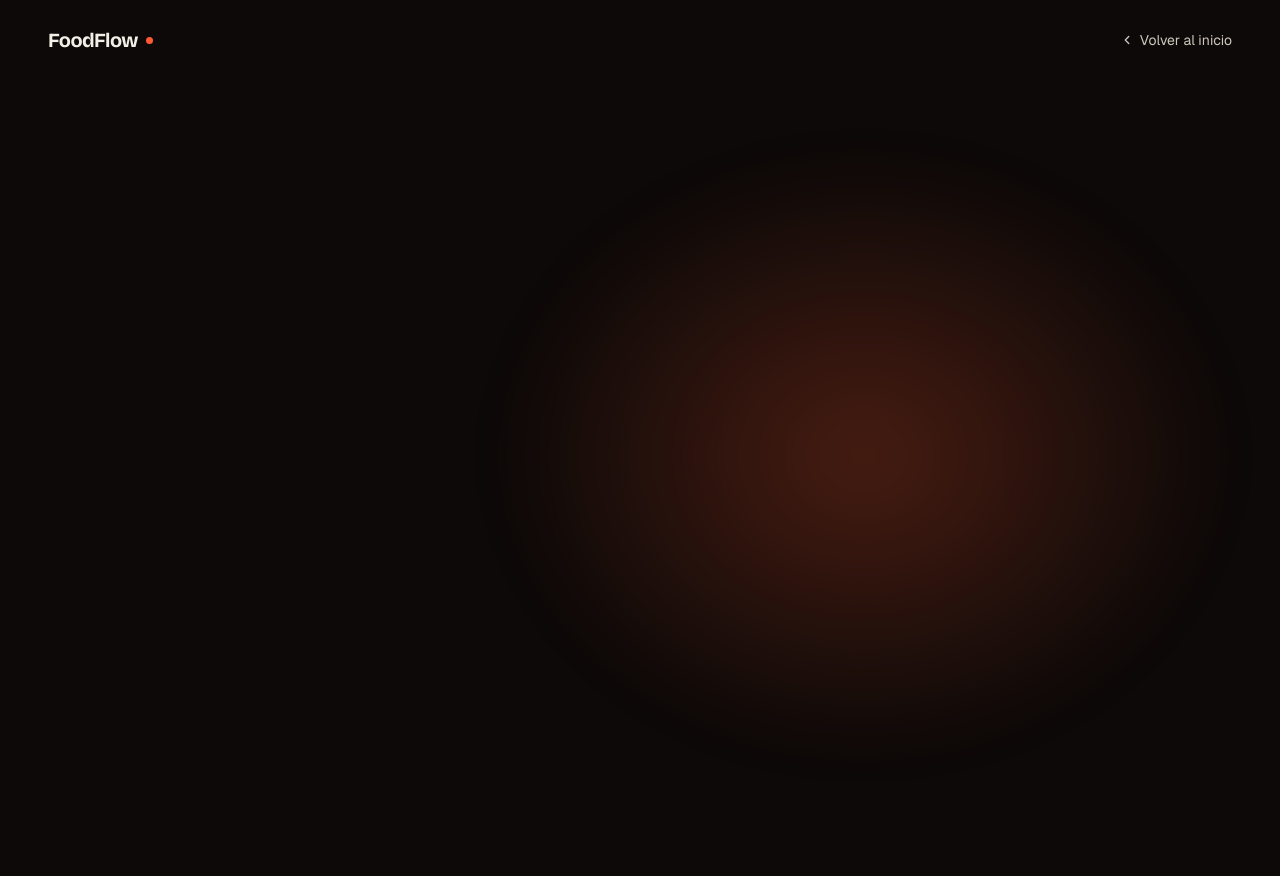
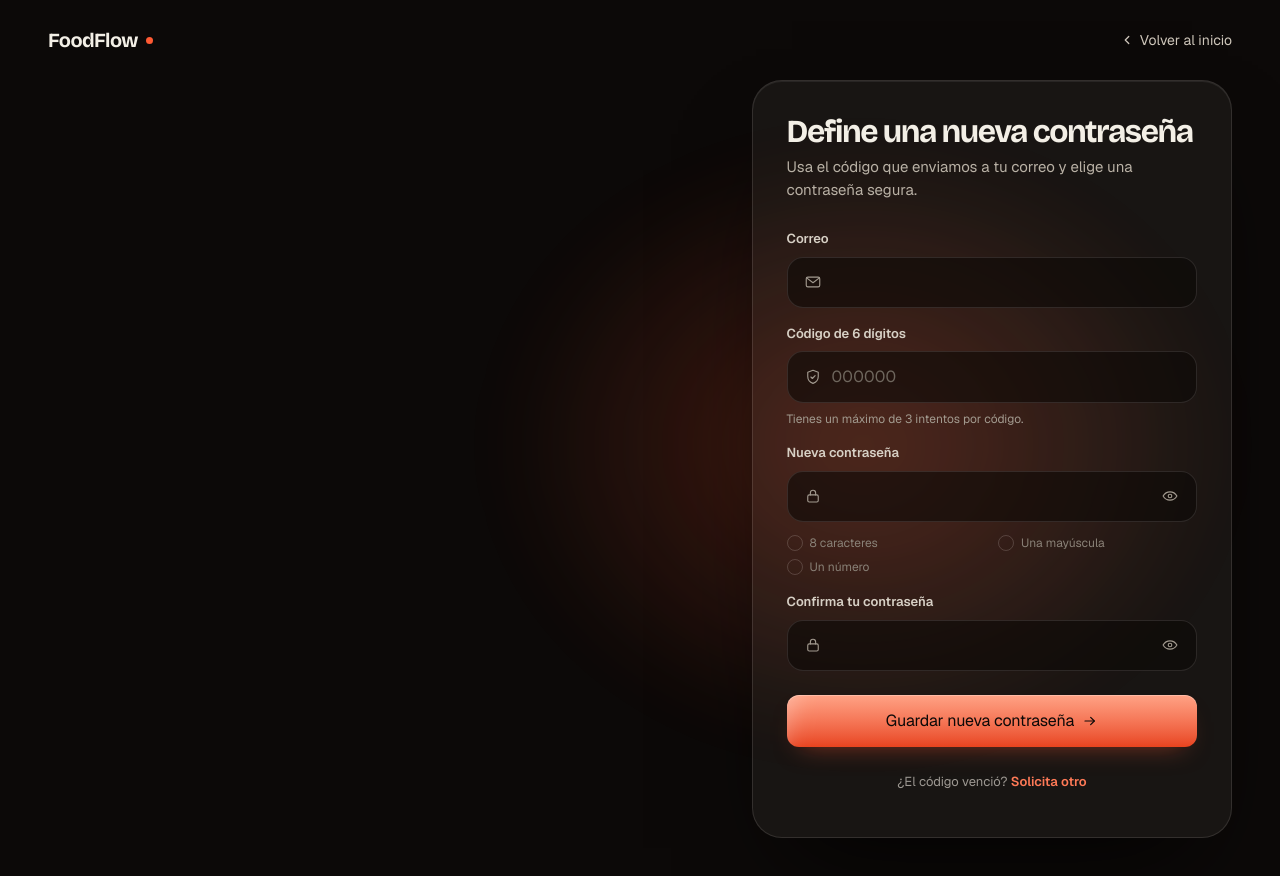
Before and after one commit to AdonysPe/FoodFlow, a Next.js app: page /reset-password in a window 1280 px wide. Shown: the top 876 px of the page. Built offline with nearby package versions, Linux system fonts and the light colour scheme; no server answers.

Commit message:
Refresh shared authentication controls

```diff
--- a/components/auth/AuthForm.tsx
+++ b/components/auth/AuthForm.tsx
@@ -2,37 +2,65 @@
 
 import type { InputHTMLAttributes, ReactNode } from "react";
 import { useId, useState } from "react";
-import { AnimatePresence, m } from "framer-motion";
-import { IconCheck, IconEye, IconEyeOff } from "@/components/ui/Icons";
+import { IconArrowRight, IconCheck, IconEye, IconEyeOff } from "@/components/ui/Icons";
 
-export function AuthCard({ title, description, children, footer }: { title: string; description?: string; children: ReactNode; footer?: ReactNode }) {
+/*
+ * The pieces of every auth form, design B ("Noche"): the glass card, the
+ * fields, the checkboxes, the alert and the button. Styles are the `lb-lg-*`
+ * rules at the end of globals.css; the frame around them is AuthPageShell.
+ */
+
+export function AuthCard({
+  title,
+  description,
+  children,
+  footer,
+  shake,
+  onShakeEnd,
+}: {
+  title: string;
+  description?: string;
+  children: ReactNode;
+  footer?: ReactNode;
+  shake?: boolean;
+  onShakeEnd?: () => void;
+}) {
   return (
-    <m.section initial={{ opacity: 0, y: 22, filter: "blur(10px)" }} animate={{ opacity: 1, y: 0, filter: "blur(0px)" }} transition={{ duration: 0.55, ease: [0.16, 1, 0.3, 1] }} className="auth-card relative overflow-hidden rounded-2xl p-6 shadow-panel sm:p-9">
-      <div aria-hidden className="absolute inset-x-8 top-0 h-px hairline-top opacity-80" />
-      <div className="relative">
-        <h1 className="max-w-[18ch] font-display text-[clamp(1.75rem,5vw,2.2rem)] font-bold leading-[1.08] tracking-[-0.035em] text-fg">{title}</h1>
-        {description ? <p className="mt-3 max-w-[44ch] text-[14px] leading-6 text-muted">{description}</p> : null}
-        {children}
-        {footer ? <div className="mt-7 border-t border-fg/[0.07] pt-5">{footer}</div> : null}
+    <section className={`lb-lg-card${shake ? " shake" : ""}`} onAnimationEnd={(event) => event.animationName.includes("shake") && onShakeEnd?.()}>
+      <div style={{ display: "flex", flexDirection: "column", gap: 8 }}>
+        <h1 className="lb-lg-card-title">{title}</h1>
+        {description ? <p className="lb-lg-desc">{description}</p> : null}
       </div>
-    </m.section>
+      {children}
+      {footer ? <p className="lb-lg-foot">{footer}</p> : null}
+    </section>
   );
 }
 
-type AuthFieldProps = Omit<InputHTMLAttributes<HTMLInputElement>, "className"> & { label: string; icon?: ReactNode; labelAction?: ReactNode; endAction?: ReactNode; hint?: string };
+type AuthFieldProps = Omit<InputHTMLAttributes<HTMLInputElement>, "className"> & {
+  label: string;
+  icon?: ReactNode;
+  labelAction?: ReactNode;
+  endAction?: ReactNode;
+  hint?: string;
+  invalid?: boolean;
+};
 
-export function AuthField({ label, icon, labelAction, endAction, hint, id, ...inputProps }: AuthFieldProps) {
+export function AuthField({ label, icon, labelAction, endAction, hint, invalid, id, ...inputProps }: AuthFieldProps) {
   const generatedId = useId();
   const inputId = id ?? generatedId;
   return (
-    <div>
-      <div className="mb-2 flex items-center justify-between gap-4"><label htmlFor={inputId} className="text-[13px] font-semibold text-fg/75">{label}</label>{labelAction}</div>
-      <div className="group relative">
-        {icon ? <span className="pointer-events-none absolute inset-y-0 left-0 grid w-11 place-items-center text-faint transition-colors group-focus-within:text-accent-icon">{icon}</span> : null}
-        <input id={inputId} className={`h-12 w-full rounded-xl border border-fg/[0.1] bg-fg/[0.035] text-[15px] text-fg caret-accent-400 outline-none transition-[border-color,background-color,box-shadow] duration-200 placeholder:text-faint hover:border-fg/[0.16] focus:border-accent-400/55 focus:bg-fg/[0.055] focus:ring-4 focus:ring-accent-400/10 disabled:cursor-not-allowed disabled:opacity-55 ${icon ? "pl-11" : "pl-4"} ${endAction ? "pr-12" : "pr-4"}`} {...inputProps} />
-        {endAction ? <span className="absolute inset-y-0 right-0 grid w-12 place-items-center">{endAction}</span> : null}
+    <div className="lb-lg-field">
+      <div style={{ display: "flex", justifyContent: "space-between", alignItems: "baseline", gap: 12 }}>
+        <label htmlFor={inputId}>{label}</label>
+        {labelAction}
       </div>
-      {hint ? <p className="mt-1.5 text-[12px] leading-5 text-faint">{hint}</p> : null}
+      <div className={`lb-lg-input${endAction ? " lb-lg-input--end" : ""}${invalid ? " is-bad" : ""}`}>
+        {icon}
+        <input id={inputId} aria-invalid={invalid ? true : undefined} {...inputProps} />
+        {endAction}
+      </div>
+      {hint ? <span className="lb-lg-hint">{hint}</span> : null}
     </div>
   );
 }
@@ -41,12 +69,35 @@ type PasswordFieldProps = Omit<AuthFieldProps, "type" | "endAction">;
 
 export function PasswordField(props: PasswordFieldProps) {
   const [visible, setVisible] = useState(false);
-  return <AuthField {...props} type={visible ? "text" : "password"} endAction={<button type="button" onClick={() => setVisible((current) => !current)} className="grid h-10 w-10 place-items-center rounded-lg text-faint outline-none transition-colors hover:bg-fg/[0.06] hover:text-fg focus-visible:ring-2 focus-visible:ring-accent-400/70" aria-label={visible ? "Ocultar contraseña" : "Mostrar contraseña"} aria-pressed={visible}>{visible ? <IconEyeOff className="h-[18px] w-[18px]" /> : <IconEye className="h-[18px] w-[18px]" />}</button>} />;
+  return (
+    <AuthField
+      {...props}
+      type={visible ? "text" : "password"}
+      endAction={
+        <button type="button" className="lb-lg-eye" onClick={() => setVisible((current) => !current)} aria-label={visible ? "Ocultar contraseña" : "Mostrar contraseña"} aria-pressed={visible}>
+          {visible ? <IconEyeOff className="h-[18px] w-[18px]" /> : <IconEye className="h-[18px] w-[18px]" />}
+        </button>
+      }
+    />
+  );
 }
 
 export function PasswordRules({ password }: { password: string }) {
-  const rules = [{ label: "8 caracteres", valid: password.length >= 8 }, { label: "Una mayúscula", valid: /[A-Z]/.test(password) }, { label: "Un número", valid: /\d/.test(password) }];
-  return <ul className="grid grid-cols-2 gap-x-3 gap-y-2" aria-label="Requisitos de contraseña">{rules.map(({ label, valid }) => <li key={label} className={`flex items-center gap-1.5 text-[11.5px] transition-colors ${valid ? "text-mint-ink" : "text-faint"}`}><span className={`grid h-4 w-4 place-items-center rounded-full border ${valid ? "border-mint/35 bg-mint/10" : "border-fg/[0.12]"}`}>{valid ? <IconCheck className="h-2.5 w-2.5" /> : null}</span>{label}</li>)}</ul>;
+  const rules = [
+    { label: "8 caracteres", valid: password.length >= 8 },
+    { label: "Una mayúscula", valid: /[A-Z]/.test(password) },
+    { label: "Un número", valid: /\d/.test(password) },
+  ];
+  return (
+    <ul className="lb-lg-rules" aria-label="Requisitos de contraseña">
+      {rules.map(({ label, valid }) => (
+        <li key={label} className={valid ? "is-ok" : undefined}>
+          <span aria-hidden>{valid ? <IconCheck className="h-2.5 w-2.5" /> : null}</span>
+          {label}
+        </li>
+      ))}
+    </ul>
+  );
 }
 
 type ConsentCheckboxProps = {
@@ -60,25 +111,16 @@ type ConsentCheckboxProps = {
 
 // Required, never pre-ticked — Ley 29733 asks for consent that is prior,
 // express and informed. Same UX contract as the lead-capture form's consent
-// box (components/lead/LeadForm.jsx), redrawn with this file's light/dark
-// tokens instead of the landing page's cream/accent-ink set.
+// box (components/lead/LeadForm.jsx), redrawn in the night design.
 export function ConsentCheckbox({ id, checked, onChange, error, errorMessage, children }: ConsentCheckboxProps) {
   return (
     <div>
-      <label htmlFor={id} className="flex cursor-pointer items-start gap-3 text-[13px] leading-relaxed text-muted">
-        <input
-          id={id}
-          type="checkbox"
-          checked={checked}
-          onChange={(event) => onChange(event.target.checked)}
-          aria-invalid={error ? true : undefined}
-          aria-describedby={error ? `${id}-error` : undefined}
-          className="mt-0.5 h-[18px] w-[18px] shrink-0 cursor-pointer accent-accent-400"
-        />
-        <span>{children}</span>
+      <label htmlFor={id} className="lb-lg-checkrow">
+        <input id={id} type="checkbox" className="lb-lg-check" checked={checked} onChange={(event) => onChange(event.target.checked)} aria-invalid={error ? true : undefined} aria-describedby={error ? `${id}-error` : undefined} />
+        <span style={{ fontSize: 13, lineHeight: 1.55, color: "#b9b1a5" }}>{children}</span>
       </label>
       {error ? (
-        <p id={`${id}-error`} role="alert" className="mt-1.5 pl-[30px] text-[12px] font-medium text-warn-ink">
+        <p id={`${id}-error`} role="alert" className="lb-lg-fielderror">
           {errorMessage ?? "Debes aceptar para continuar."}
         </p>
       ) : null}
@@ -96,33 +138,58 @@ type RememberCheckboxProps = {
 };
 
 // An opt-in, never pre-ticked: staying signed in is a decision about one
-// device, and the safe default on a shared tablet is to forget. Same box as the
-// consent checkbox above so the two sit together in the auth forms, but this
-// one carries no legal meaning and nothing about it is required.
+// device, and the safe default on a shared tablet is to forget. It carries no
+// legal meaning and nothing about it is required.
 export function RememberCheckbox({ id, checked, onChange, disabled, label, hint }: RememberCheckboxProps) {
   return (
-    <div>
-      <label htmlFor={id} className={`flex items-start gap-3 text-[13.5px] font-medium leading-snug text-fg/80 ${disabled ? "cursor-not-allowed opacity-60" : "cursor-pointer"}`}>
-        <input
-          id={id}
-          type="checkbox"
-          checked={checked}
-          disabled={disabled}
-          onChange={(event) => onChange(event.target.checked)}
-          aria-describedby={hint ? `${id}-hint` : undefined}
-          className="mt-px h-[18px] w-[18px] shrink-0 cursor-pointer accent-accent-400 disabled:cursor-not-allowed"
-        />
-        <span>{label}</span>
-      </label>
-      {hint ? <p id={`${id}-hint`} className="mt-1 pl-[30px] text-[12px] leading-5 text-faint">{hint}</p> : null}
+    <label htmlFor={id} className="lb-lg-checkrow">
+      <input id={id} type="checkbox" className="lb-lg-check" checked={checked} disabled={disabled} onChange={(event) => onChange(event.target.checked)} aria-describedby={hint ? `${id}-hint` : undefined} />
+      <span style={{ display: "flex", flexDirection: "column", gap: 3 }}>
+        <span style={{ fontSize: 14, fontWeight: 550 }}>{label}</span>
+        {hint ? (
+          <span id={`${id}-hint`} style={{ fontSize: 12, lineHeight: 1.45, color: "#a39b90" }}>
+            {hint}
+          </span>
+        ) : null}
+      </span>
+    </label>
+  );
+}
+
+/** A note above a form: `accent` for something chosen (a plan), plain for information. */
+export function AuthNotice({ children, icon, tone = "plain" }: { children: ReactNode; icon?: ReactNode; tone?: "plain" | "accent" }) {
+  return (
+    <div className={`lb-lg-notice${tone === "accent" ? " lb-lg-notice--accent" : ""}`}>
+      {icon}
+      <span>{children}</span>
     </div>
   );
 }
 
 export function AuthAlert({ message }: { message: string }) {
-  return <AnimatePresence initial={false}>{message ? <m.p role="alert" initial={{ opacity: 0, y: -6 }} animate={{ opacity: 1, y: 0 }} exit={{ opacity: 0, y: -4 }} className="rounded-xl bg-accent-500/[0.09] px-3.5 py-3 text-[13px] leading-5 text-accent-ink ring-1 ring-inset ring-accent-500/20">{message}</m.p> : null}</AnimatePresence>;
+  if (!message) return null;
+  return (
+    <div role="alert" className="lb-pop lb-lg-alert">
+      <svg width="16" height="16" viewBox="0 0 24 24" fill="none" stroke="currentColor" strokeWidth="2.2" strokeLinecap="round" aria-hidden="true">
+        <circle cx="12" cy="12" r="9" />
+        <path d="M12 7.5v5.5M12 16.5v.01" />
+      </svg>
+      {message}
+    </div>
+  );
 }
 
 export function LoadingIndicator() {
-  return <span aria-hidden className="h-4 w-4 animate-spin rounded-full border-2 border-current border-r-transparent" />;
+  return <span aria-hidden className="spin" />;
 }
+
+/** The orange call to action: spinner while pending, arrow otherwise. */
+export function AuthSubmit({ pending, label, pendingLabel }: { pending: boolean; label: string; pendingLabel: string }) {
+  return (
+    <button type="submit" className="lb-lg-submit" disabled={pending}>
+      {pending ? <LoadingIndicator /> : null}
+      {pending ? pendingLabel : label}
+      {pending ? null : <IconArrowRight className="h-4 w-4" />}
+    </button>
+  );
+}
```
